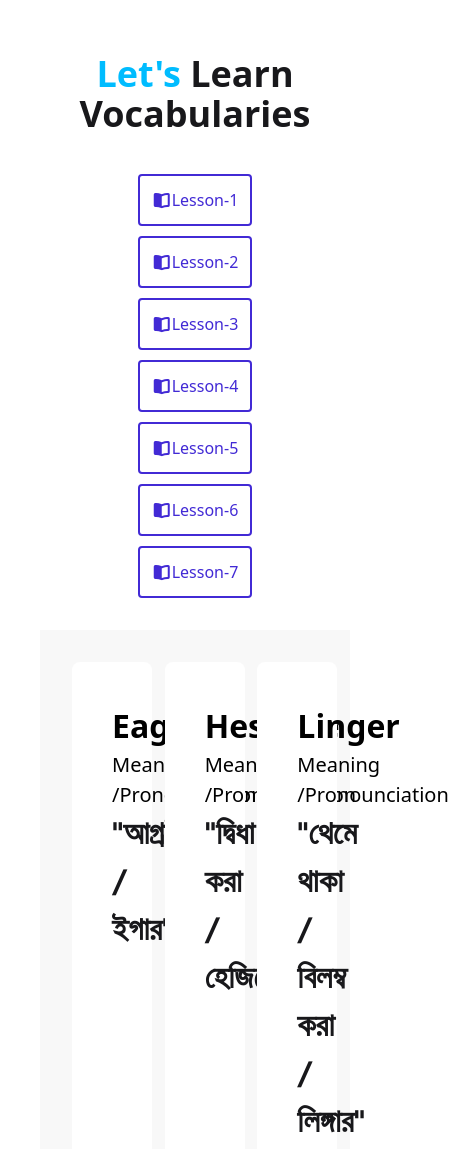
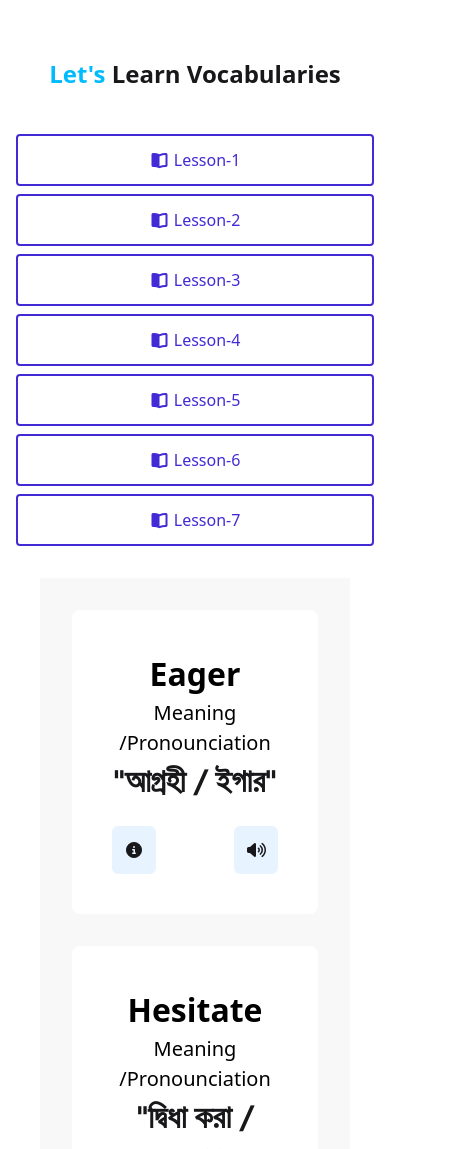
Before and after one commit to afzalhossainraju100/PH-English-Janala, a plain HTML site: page index.html in a window 390 px wide. Shown: the part 880-2029 px from the top of the page, 449 px wide, since content can reach past the window. Drawn offline with nearby package versions, Linux system fonts and the light colour scheme.

Commit message:
now the page are fully responsive

```diff
--- a/index.html
+++ b/index.html
@@ -111,46 +111,49 @@
     </section>
     <section class="lecture-list mt-8 p-4">
       <div>
-        <h1 class="text-[36px] font-bold leading-[40px] text-center">
+        <h1
+          class="text-2xl sm:text-3xl md:text-[36px] font-bold leading-[40px] text-center"
+        >
           <span class="text-[#00BCFF]">Let's</span> Learn Vocabularies
         </h1>
+
         <div
-          class="flex justify-center items-center flex-wrap gap-[10px] mt-10 max-sm:flex-col"
+          class="flex flex-col sm:flex-row flex-wrap justify-center items-center gap-2 sm:gap-[10px] mt-10"
         >
           <div
-            class="text-[#422AD5] p-3 border-2 box-border border-[#422AD5] rounded-sm"
+            class="w-full sm:w-auto text-[#422AD5] p-3 border-2 box-border border-[#422AD5] rounded-sm text-center"
           >
-            <i class="fa-solid fa-book-open"></i>Lesson-1
+            <i class="fa-solid fa-book-open"></i> Lesson-1
           </div>
           <div
-            class="text-[#422AD5] p-3 border-2 box-border border-[#422AD5] rounded-sm"
+            class="w-full sm:w-auto text-[#422AD5] p-3 border-2 box-border border-[#422AD5] rounded-sm text-center"
           >
-            <i class="fa-solid fa-book-open"></i>Lesson-2
+            <i class="fa-solid fa-book-open"></i> Lesson-2
           </div>
           <div
-            class="text-[#422AD5] p-3 border-2 box-border border-[#422AD5] rounded-sm"
+            class="w-full sm:w-auto text-[#422AD5] p-3 border-2 box-border border-[#422AD5] rounded-sm text-center"
           >
-            <i class="fa-solid fa-book-open"></i>Lesson-3
+            <i class="fa-solid fa-book-open"></i> Lesson-3
           </div>
           <div
-            class="text-[#422AD5] p-3 border-2 box-border border-[#422AD5] rounded-sm"
+            class="w-full sm:w-auto text-[#422AD5] p-3 border-2 box-border border-[#422AD5] rounded-sm text-center"
           >
-            <i class="fa-solid fa-book-open"></i>Lesson-4
+            <i class="fa-solid fa-book-open"></i> Lesson-4
           </div>
           <div
-            class="text-[#422AD5] p-3 border-2 box-border border-[#422AD5] rounded-sm"
+            class="w-full sm:w-auto text-[#422AD5] p-3 border-2 box-border border-[#422AD5] rounded-sm text-center"
           >
-            <i class="fa-solid fa-book-open"></i>Lesson-5
+            <i class="fa-solid fa-book-open"></i> Lesson-5
           </div>
           <div
-            class="text-[#422AD5] p-3 border-2 box-border border-[#422AD5] rounded-sm"
+            class="w-full sm:w-auto text-[#422AD5] p-3 border-2 box-border border-[#422AD5] rounded-sm text-center"
           >
-            <i class="fa-solid fa-book-open"></i>Lesson-6
+            <i class="fa-solid fa-book-open"></i> Lesson-6
           </div>
           <div
-            class="text-[#422AD5] p-3 border-2 box-border border-[#422AD5] rounded-sm"
+            class="w-full sm:w-auto text-[#422AD5] p-3 border-2 box-border border-[#422AD5] rounded-sm text-center"
           >
-            <i class="fa-solid fa-book-open"></i>Lesson-7
+            <i class="fa-solid fa-book-open"></i> Lesson-7
           </div>
         </div>
       </div>
@@ -161,17 +164,19 @@
         <!-- defult -->
         <!-- <p class="font-bangla text-[#79716B] text-[14px] font-[400] leading-6 text-center">আপনি এখনো কোন Lesson Select করেন নি</p>
       <h1 class="text-[#292524] text-[34px] font-[500] leading-10 text-center font-bangla">একটি Lesson Select করুন।</h1> -->
-      <!-- for not available section -->
-       <!-- <div>
+        <!-- for not available section -->
+        <!-- <div>
         <div class="p-10">
          <div class="flex flex-col items-center"><img src="./assets/alert-error.png" alt="attention"></div>
           <p class="text-[#79716b] text-[13px] font-[400] leading-[24px] text-center font-bangla">এই Lesson এ এখনো কোন Vocabulary যুক্ত করা হয়নি।</p>
           <h1 class="text-[#292524] text-[34px] font-[500] text-center font-bangla">নেক্সট Lesson এ যান</h1>
         </div>
        </div> -->
-      <!-- grid and available section -->
-        <div class="grid grid-cols-3 gap-8">
-          <div class="p-10 bg-[#FFFFFF] rounded-lg flex flex-col justify-between">
+        <!-- grid and available section -->
+        <div class="grid grid-cols-1 sm:grid-cols-2 lg:grid-cols-3 gap-8">
+          <div
+            class="p-10 bg-[#FFFFFF] rounded-lg flex flex-col justify-between"
+          >
             <div>
               <h1
                 class="text-[32px] font-[700] leanding-[24px] text-center text-[#000000]"
@@ -198,7 +203,9 @@
               </div>
             </div>
           </div>
-          <div class="p-10 bg-[#FFFFFF] rounded-lg flex flex-col justify-between">
+          <div
+            class="p-10 bg-[#FFFFFF] rounded-lg flex flex-col justify-between"
+          >
             <div>
               <h1
                 class="text-[32px] font-[700] leanding-[24px] text-center text-[#000000]"
@@ -225,7 +232,9 @@
               </div>
             </div>
           </div>
-          <div class="p-10 bg-[#FFFFFF] rounded-lg flex flex-col justify-between">
+          <div
+            class="p-10 bg-[#FFFFFF] rounded-lg flex flex-col justify-between"
+          >
             <div>
               <h1
                 class="text-[32px] font-[700] leanding-[24px] text-center text-[#000000]"
@@ -252,7 +261,9 @@
               </div>
             </div>
           </div>
-          <div class="p-10 bg-[#FFFFFF] rounded-lg flex flex-col justify-between">
+          <div
+            class="p-10 bg-[#FFFFFF] rounded-lg flex flex-col justify-between"
+          >
             <div>
               <h1
                 class="text-[32px] font-[700] leanding-[24px] text-center text-[#000000]"
@@ -279,7 +290,9 @@
               </div>
             </div>
           </div>
-          <div class="p-10 bg-[#FFFFFF] rounded-lg flex flex-col justify-between">
+          <div
+            class="p-10 bg-[#FFFFFF] rounded-lg flex flex-col justify-between"
+          >
             <div>
               <h1
                 class="text-[32px] font-[700] leanding-[24px] text-center text-[#000000]"
@@ -306,7 +319,9 @@
               </div>
             </div>
           </div>
-          <div class="p-10 bg-[#FFFFFF] rounded-lg flex flex-col justify-between">
+          <div
+            class="p-10 bg-[#FFFFFF] rounded-lg flex flex-col justify-between"
+          >
             <div>
               <h1
                 class="text-[32px] font-[700] leanding-[24px] text-center text-[#000000]"
```
